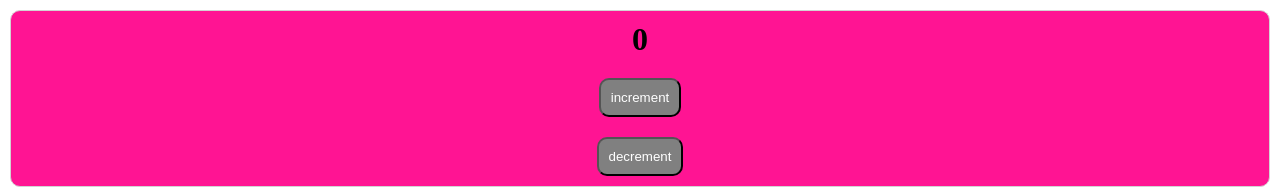
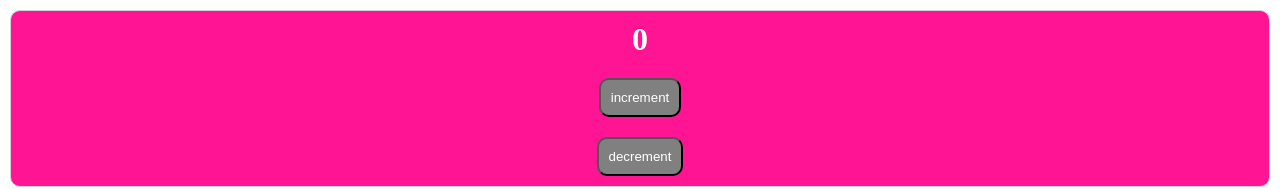
Before and after one commit to volodyafrolov11/test-git, a React (Vite) app: page / in a window 1280 px wide. Shown: the top 189 px of the page. Built offline with nearby package versions, Linux system fonts and the light colour scheme.

Commit message:
update styles for title

```diff
--- a/src/App.jsx
+++ b/src/App.jsx
@@ -6,7 +6,7 @@ const App = () => {
 
     return (
         <div className="counter">
-            <h1>{count}</h1>
+            <h1 className="title">{count}</h1>
             <button
                 className="button"
                 onClick={() => setCount(prev => prev + 1)}
--- a/src/styles/index.css
+++ b/src/styles/index.css
@@ -22,3 +22,7 @@
     background-color: gray;
     color: white;
 }
+
+.title {
+    color: white;
+}
```
